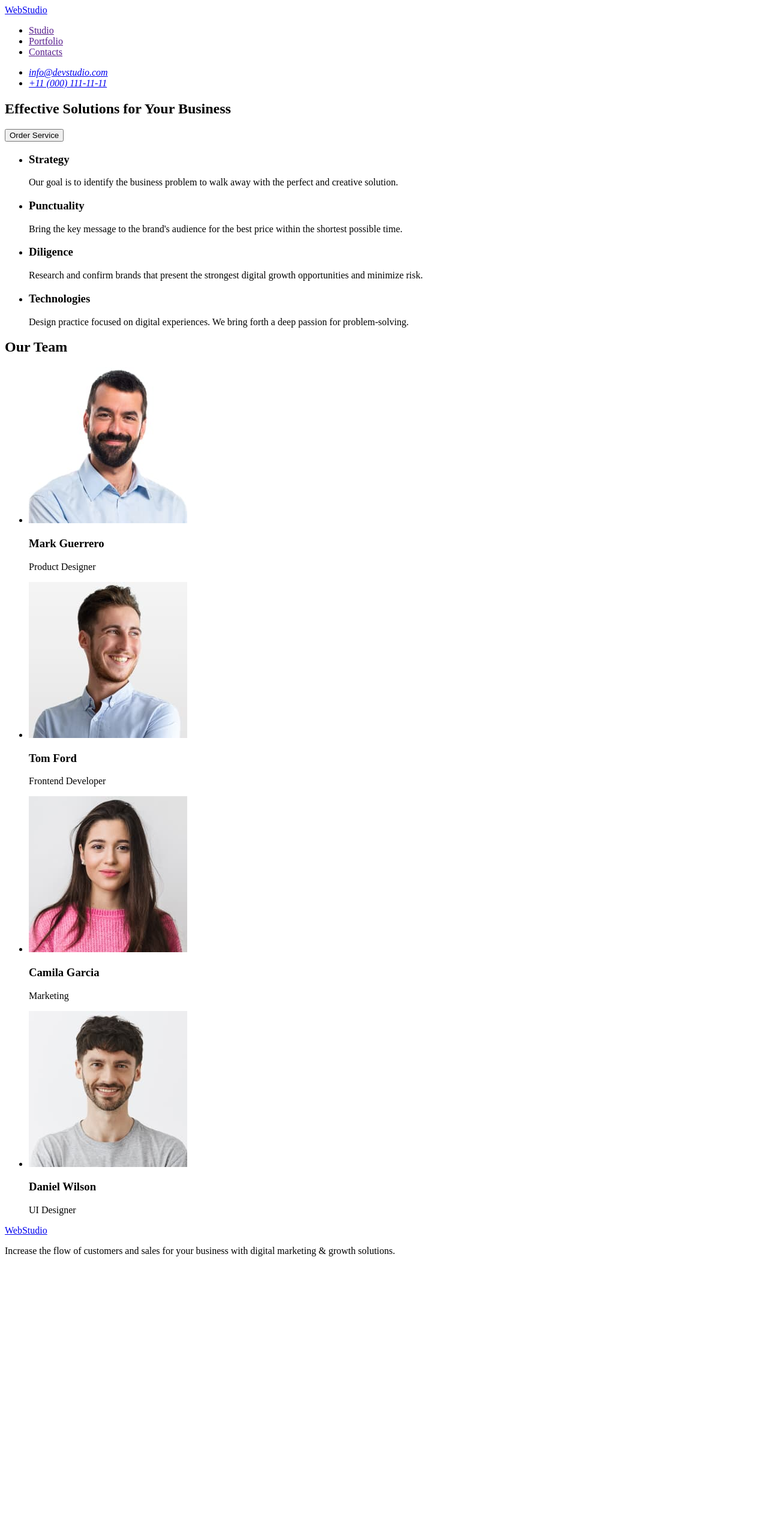
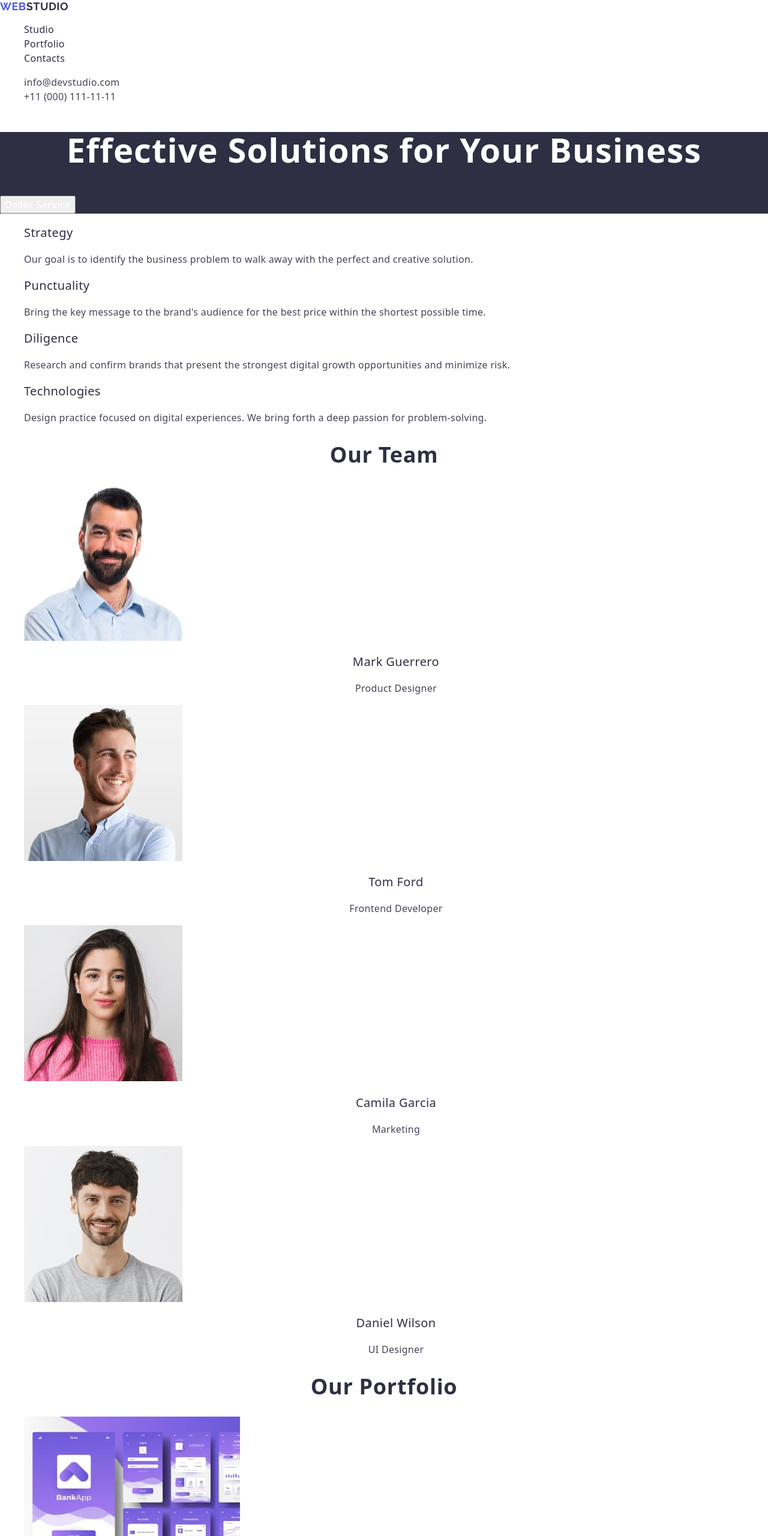
Before and after one commit to OlenaKorbut83/goit-markup-hw-02, a plain HTML site: page index.html in a window 1280 px wide. Shown: the top 2560 px of the page at 60% size. Before the commit the page ends 2110 px from the top, so only its background shows below. Drawn offline with nearby package versions, Linux system fonts and the light colour scheme.

Commit message:
changes html, css

```diff
--- /dev/null
+++ b/css/styles.css
@@ -0,0 +1,224 @@
+body {
+    font-family: 'Roboto', 'Raleway' sans-serif;
+    color: #434455;
+    background-color: #FFFFFF;
+}
+
+ul {
+    list-style-type: none;
+}
+
+a {
+    text-decoration: none;
+}
+
+/* ===================HEADER============= */
+.header-address {
+    font-style: normal;
+}
+
+.header-address-link {
+        color: #434455;
+        font-size: 16px;
+        line-height: 1.5;
+        letter-spacing: 0.02em;
+}
+
+.header-address-link:hover {
+    color: #404BBF;
+}
+
+.header-address-link:focus {
+    color: #404BBF;
+}
+
+.header-logo {
+    color: #4D5AE5;
+    font-family: Raleway;
+    font-size: 18px;
+    font-weight: 700;
+    line-height: 1.17;
+    letter-spacing: 0.03em;
+    text-transform: uppercase;
+}
+
+.header-logo-color {
+    color: #2E2F42;
+}
+
+.header-menu-link {
+    color: #2E2F42;
+    font-size: 16px;
+    font-weight: 500;
+    line-height: 1.5;
+    letter-spacing: 0.02em;
+}
+
+.header-menu-link:hover {
+color: #404BBF;
+}
+
+.header-menu-link:focus {
+    color: #404BBF;
+}
+
+/* =================HERO================== */
+.hero {
+    background-color: #2E2F42;
+}
+
+.hero-title {
+        color: #FFFFFF;
+        text-align: center;
+        font-size: 56px;
+        font-weight: 700;
+        line-height: 1.07;
+        letter-spacing: 0.02em;
+}
+
+.hero-button {
+        color: #FFFFFF;
+        font-size: 16px;
+        font-weight: 500;
+        line-height: 1.5;
+        letter-spacing: 0.04em;
+        cursor: pointer;
+}
+
+/* =================FEATURES============ */
+
+/* .visually-hidden {
+    position: absolute;
+    width: 1px;
+    height: 1px;
+    margin: -1px;
+    border: 0;
+    padding: 0;
+    white-space: nowrap;
+    clip-path: inset(100%);
+    overflow: hidden;
+} */
+
+.features {}
+
+
+.features-list {}
+
+
+.features-list-item {}
+
+
+.features-subtitle {
+    color: #2E2F42;
+        font-size: 20px;
+        font-weight: 500;
+        line-height: 1.2;
+        letter-spacing: 0.02em;
+}
+
+
+.features-item-text {
+        font-size: 16px;
+        line-height: 1.5;
+        letter-spacing: 0.02em;
+}
+
+/* ================TEAM============= */
+
+.team {
+
+}
+
+
+.team-title {
+    color: #2E2F42;
+        text-align: center;
+        font-size: 36px;
+        font-weight: 700;
+        line-height: 1.11;
+        letter-spacing: 0.02em;
+        text-transform: capitalize;
+}
+
+
+.team-list {}
+
+
+.team-list-item {}
+
+
+.team-subtitle {
+    color: #2E2F42;
+        text-align: center;
+        font-size: 20px;
+        font-weight: 500;
+        line-height: 1.2;
+        letter-spacing: 0.02em;
+}
+
+
+.team-item-text {
+        text-align: center;
+        font-size: 16px;
+        line-height: 1.5;
+        letter-spacing: 0.02em;
+}
+
+/* ============PORTFOLIO======== */
+
+.portfolio {}
+
+
+.portfolio-title {
+    color: #2E2F42;
+        text-align: center;
+        font-size: 36px;
+        font-weight: 700;
+        line-height: 1.11;
+        letter-spacing: 0.02em;
+        text-transform: capitalize;
+}
+
+.portfolio-list {}
+
+
+.portfolio-list-item {}
+
+
+.portfolio-subtitle {
+    color: #2E2F42;
+        font-size: 20px;
+        font-weight: 500;
+        line-height: 1.2;
+        letter-spacing: 0.02em;
+}
+
+.portfolio-item-text {
+        font-size: 16px;
+        line-height: 1.5;
+        letter-spacing: 0.02em;
+}
+
+/* ==============FOOTER============= */
+
+.footer-logo {
+    color:  #4D5AE5;
+        font-family: Raleway;
+        font-size: 18px;
+        font-weight: 700;
+        line-height: 1.17;
+        letter-spacing: 0.03;
+        text-transform: uppercase;
+}
+
+
+.footer-logo-color {
+    color: #F4F4FD;
+}
+
+.footer-text {
+    color: #F4F4FD;
+        font-size: 16px;
+        line-height: 1.5;
+        letter-spacing: 0.02em;
+}
--- a/index.html
+++ b/index.html
@@ -4,60 +4,90 @@
     <meta charset="UTF-8" />
     <meta name="viewport" content="width=device-width, initial-scale=1.0" />
     <title>WEBSTUDIO</title>
+    <link
+      rel="stylesheet"
+      href="https://cdnjs.cloudflare.com/ajax/libs/modern-normalize/2.0.0/modern-normalize.min.css"
+      integrity="sha512-4xo8blKMVCiXpTaLzQSLSw3KFOVPWhm/TRtuPVc4WG6kUgjH6J03IBuG7JZPkcWMxJ5huwaBpOpnwYElP/m6wg=="
+      crossorigin="anonymous"
+      referrerpolicy="no-referrer"
+    />
+    <link rel="stylesheet" href="./css/styles.css" />
+    <link rel="preconnect" href="https://fonts.googleapis.com" />
+    <link rel="preconnect" href="https://fonts.gstatic.com" crossorigin />
+    <link
+      href="https://fonts.googleapis.com/css2?family=Raleway:wght@700&family=Roboto:wght@400;500;700&display=swap"
+      rel="stylesheet"
+    />
   </head>
   <body>
-    <header>
-      <nav>
-        <a href="./index.html">WebStudio</a>
+    <header class="header">
+      <nav class="header-navigation">
+        <a class="header-logo" href="./index.html"
+          >Web<span class="header-logo-color">Studio</span></a
+        >
 
-        <ul>
-          <li><a href>Studio</a></li>
-          <li><a href>Portfolio</a></li>
-          <li><a href>Contacts</a></li>
+        <ul class="header-menu-list">
+          <li class="header-menu-item">
+            <a class="header-menu-link" href>Studio</a>
+          </li>
+          <li class="header-menu-item">
+            <a class="header-menu-link" href>Portfolio</a>
+          </li>
+          <li class="header-menu-item">
+            <a class="header-menu-link" href>Contacts</a>
+          </li>
         </ul>
       </nav>
 
-      <address>
-        <ul>
-          <li><a href="mailto:info@devstudio.com">info@devstudio.com</a></li>
-          <li><a href="tel:+110001111111">+11 (000) 111-11-11</a></li>
+      <address class="header-address">
+        <ul class="header-address-list">
+          <li class="header-address-item">
+            <a class="header-address-link" href="mailto:info@devstudio.com"
+              >info@devstudio.com</a
+            >
+          </li>
+          <li class="header-address-item">
+            <a class="header-address-link" href="tel:+110001111111"
+              >+11 (000) 111-11-11</a
+            >
+          </li>
         </ul>
       </address>
     </header>
 
     <main>
-      <section>
-        <h1>Effective Solutions for Your Business</h1>
-        <button type="button">Order Service</button>
+      <section class="hero">
+        <h1 class="hero-title">Effective Solutions for Your Business</h1>
+        <button class="hero-button" type="button">Order Service</button>
       </section>
 
-      <section>
+      <section class="features">
         <h2 hidden>Our Features</h2>
-        <ul>
-          <li>
-            <h3>Strategy</h3>
-            <p>
+        <ul class="features-list">
+          <li class="features-list-item">
+            <h3 class="features-subtitle">Strategy</h3>
+            <p class="features-item-text">
               Our goal is to identify the business problem to walk away with the
               perfect and creative solution.
             </p>
           </li>
-          <li>
-            <h3>Punctuality</h3>
-            <p>
+          <li class="features-list-item">
+            <h3 class="features-subtitle">Punctuality</h3>
+            <p class="features-item-text">
               Bring the key message to the brand's audience for the best price
               within the shortest possible time.
             </p>
           </li>
-          <li>
-            <h3>Diligence</h3>
-            <p>
+          <li class="features-list-item">
+            <h3 class="features-subtitle">Diligence</h3>
+            <p class="features-item-text">
               Research and confirm brands that present the strongest digital
               growth opportunities and minimize risk.
             </p>
           </li>
-          <li>
-            <h3>Technologies</h3>
-            <p>
+          <li class="features-list-item">
+            <h3 class="features-subtitle">Technologies</h3>
+            <p class="features-item-text">
               Design practice focused on digital experiences. We bring forth a
               deep passion for problem-solving.
             </p>
@@ -65,57 +95,124 @@
         </ul>
       </section>
 
-      <section>
-        <h2>Our Team</h2>
+      <section class="team">
+        <h2 class="team-title">Our Team</h2>
 
-        <ul>
-          <li>
+        <ul class="team-list">
+          <li class="team-list-item">
             <img
               src="./images/img-1.jpg"
               alt="Mark Guerrero"
               width="264"
               height="260"
             />
-            <h3>Mark Guerrero</h3>
-            <p>Product Designer</p>
+            <h3 class="team-subtitle">Mark Guerrero</h3>
+            <p class="team-item-text">Product Designer</p>
           </li>
-          <li>
+          <li class="team-list-item">
             <img
               src="./images/img-2.jpg"
               alt="Tom Ford"
               width="264"
               height="260"
             />
-            <h3>Tom Ford</h3>
-            <p>Frontend Developer</p>
+            <h3 class="team-subtitle">Tom Ford</h3>
+            <p class="team-item-text">Frontend Developer</p>
           </li>
-          <li>
+          <li class="team-list-item">
             <img
               src="./images/img-3.jpg"
               alt="Camila Garcia"
               width="264"
               height="260"
             />
-            <h3>Camila Garcia</h3>
-            <p>Marketing</p>
+            <h3 class="team-subtitle">Camila Garcia</h3>
+            <p class="team-item-text">Marketing</p>
           </li>
-          <li>
+          <li class="team-list-item">
             <img
               src="./images/img-4.jpg"
               alt="Daniel Wilson"
               width="264"
               height="260"
             />
-            <h3>Daniel Wilson</h3>
-            <p>UI Designer</p>
+            <h3 class="team-subtitle">Daniel Wilson</h3>
+            <p class="team-item-text">UI Designer</p>
+          </li>
+        </ul>
+      </section>
+      <section class="portfolio">
+        <h2 class="portfolio-title">Our Portfolio</h2>
+        <ul class="portfolio-list">
+          <li class="portfolio-list-item">
+            <img
+              src="./images/img-5.jpg"
+              alt="banking app"
+              width="360"
+              height="300"
+            />
+            <h3 class="portfolio-subtitle">Banking App</h3>
+            <p class="portfolio-item-text">App</p>
+          </li>
+          <li class="portfolio-list-item">
+            <img
+              src="./images/img-6.jpg"
+              alt="hand with smartphone"
+              width="360"
+              height="300"
+            />
+            <h3 class="portfolio-subtitle">Cashless Payment</h3>
+            <p class="portfolio-item-text">Marketing</p>
+          </li>
+          <li class="portfolio-list-item">
+            <img
+              src="./images/img-7.jpg"
+              alt="laptop and smartphone"
+              width="360"
+              height="300"
+            />
+            <h3 class="portfolio-subtitle">Meditation App</h3>
+            <p class="portfolio-item-text">App</p>
+          </li>
+          <li class="portfolio-list-item">
+            <img
+              src="./images/img-8.jpg"
+              alt="car dashboard"
+              width="360"
+              height="300"
+            />
+            <h3 class="portfolio-subtitle">Taxi Service</h3>
+            <p class="portfolio-item-text">Marketing</p>
+          </li>
+          <li class="portfolio-list-item">
+            <img
+              src="./images/img-9.jpg"
+              alt="mobile phone screen and screen illustrations"
+              width="360"
+              height="300"
+            />
+            <h3 class="portfolio-subtitle">Screen Illustrations</h3>
+            <p class="portfolio-item-text">Design</p>
+          </li>
+          <li class="portfolio-list-item">
+            <img
+              src="./images/img-10.jpg"
+              alt="smiling girl in an orange sweater"
+              width="360"
+              height="300"
+            />
+            <h3 class="portfolio-subtitle">Online Courses</h3>
+            <p class="portfolio-item-text">Marketing</p>
           </li>
         </ul>
       </section>
     </main>
 
-    <footer>
-      <a href="./index.html">WebStudio</a>
-      <p>
+    <footer class="footer">
+      <a class="footer-logo" href="./index.html"
+        >Web<span class="footer-logo-color">Studio</span></a
+      >
+      <p class="footer-text">
         Increase the flow of customers and sales for your business with digital
         marketing & growth solutions.
       </p>
```
Also changed, not shown: images/img-10.jpg (added), images/img-5.jpg (added), images/img-6.jpg (added), images/img-7.jpg (added), images/img-8.jpg (added), images/img-9.jpg (added).
